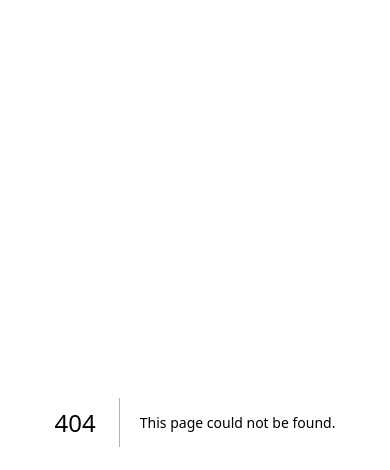
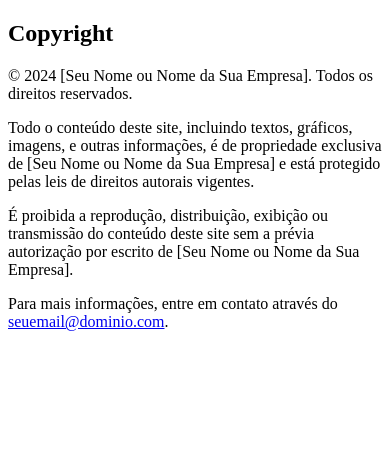
Before and after one commit to KarinaBarros/Simulado_frontend, a Next.js app: page /copyright in a window 390 px wide. Before the commit this address had no page. Shown: the top 470 px of the page. Built offline with nearby package versions, Linux system fonts and the light colour scheme.

Commit message:
update css

```diff
--- a/components/nav/nav.css
+++ b/components/nav/nav.css
@@ -186,7 +186,7 @@
     }
 }
 
-@media(max-height:565px){
+@media(max-height:580px){
    .container-logo{
     padding-bottom: 10px;
    }
--- /dev/null
+++ b/pages/copyright/index.js
@@ -0,0 +1,11 @@
+export default function Copyright(){
+    return(
+        <div class="copyright">
+            <h2>Copyright</h2>
+            <p>© 2024 [Seu Nome ou Nome da Sua Empresa]. Todos os direitos reservados.</p>
+            <p>Todo o conteúdo deste site, incluindo textos, gráficos, imagens, e outras informações, é de propriedade exclusiva de [Seu Nome ou Nome da Sua Empresa] e está protegido pelas leis de direitos autorais vigentes.</p>
+            <p>É proibida a reprodução, distribuição, exibição ou transmissão do conteúdo deste site sem a prévia autorização por escrito de [Seu Nome ou Nome da Sua Empresa].</p>
+            <p>Para mais informações, entre em contato através do <a href="mailto:seuemail@dominio.com">seuemail@dominio.com</a>.</p>
+        </div>
+    )
+}
--- a/pages/index.js
+++ b/pages/index.js
@@ -3,6 +3,7 @@ import '@/styles/home.css';
 import Title from "@/components/title";
 import Header from '@/components/header/header';
 import Main from '@/components/main/main';
+import Footer from '@/components/footer/footer';
 
 export default function Home(){
 
@@ -13,6 +14,7 @@ export default function Home(){
       <Title/>
       <Header/>
       <Main/>
+      <Footer/>
     </div>
 
   )
--- a/styles/principal.css
+++ b/styles/principal.css
@@ -360,6 +360,7 @@
 
 @media (max-width:768px){
   .simulado{
+    min-height: 100vh;
     height: auto;
     padding-bottom: 20px;
   }
@@ -367,8 +368,10 @@
   .simulado .container{
   margin: 20px;
   flex-direction: column;
+  min-height: 90vh;
   height: auto;
   padding-bottom: 20px;
+
   }
   .left{
     width: 100%;
@@ -381,6 +384,7 @@
 
   .container-interger{
     margin-top: 40px;
+    min-height: 80vh;
     height: auto;
   }
   .input_simulado{
@@ -393,6 +397,7 @@
     height: auto;
   }
   .interger-bottom{
+    min-height: 80%;
     height: auto;
     padding-bottom: 20px;
   }
```
Also changed, not shown: components/footer/footer.js (added, +8 -0 lines), components/footer/footer.css (added).
